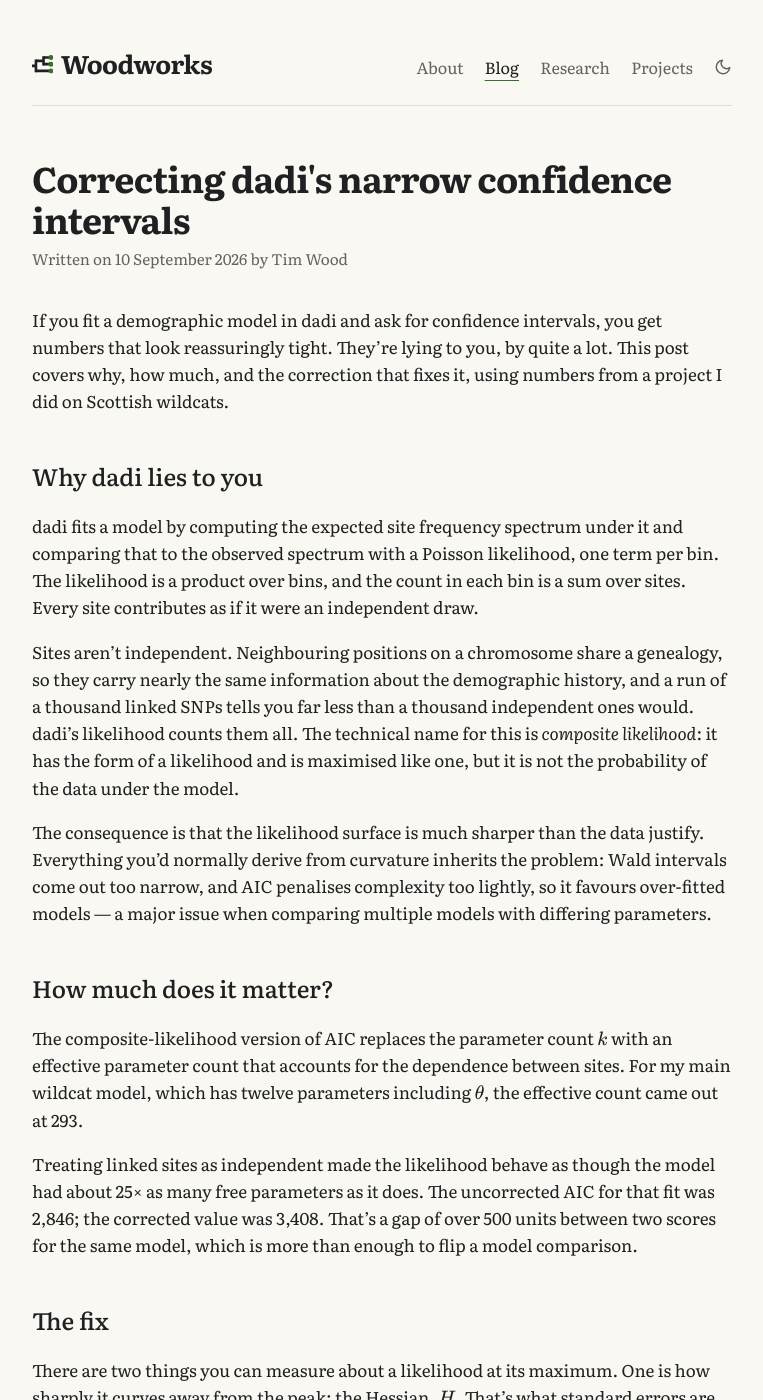
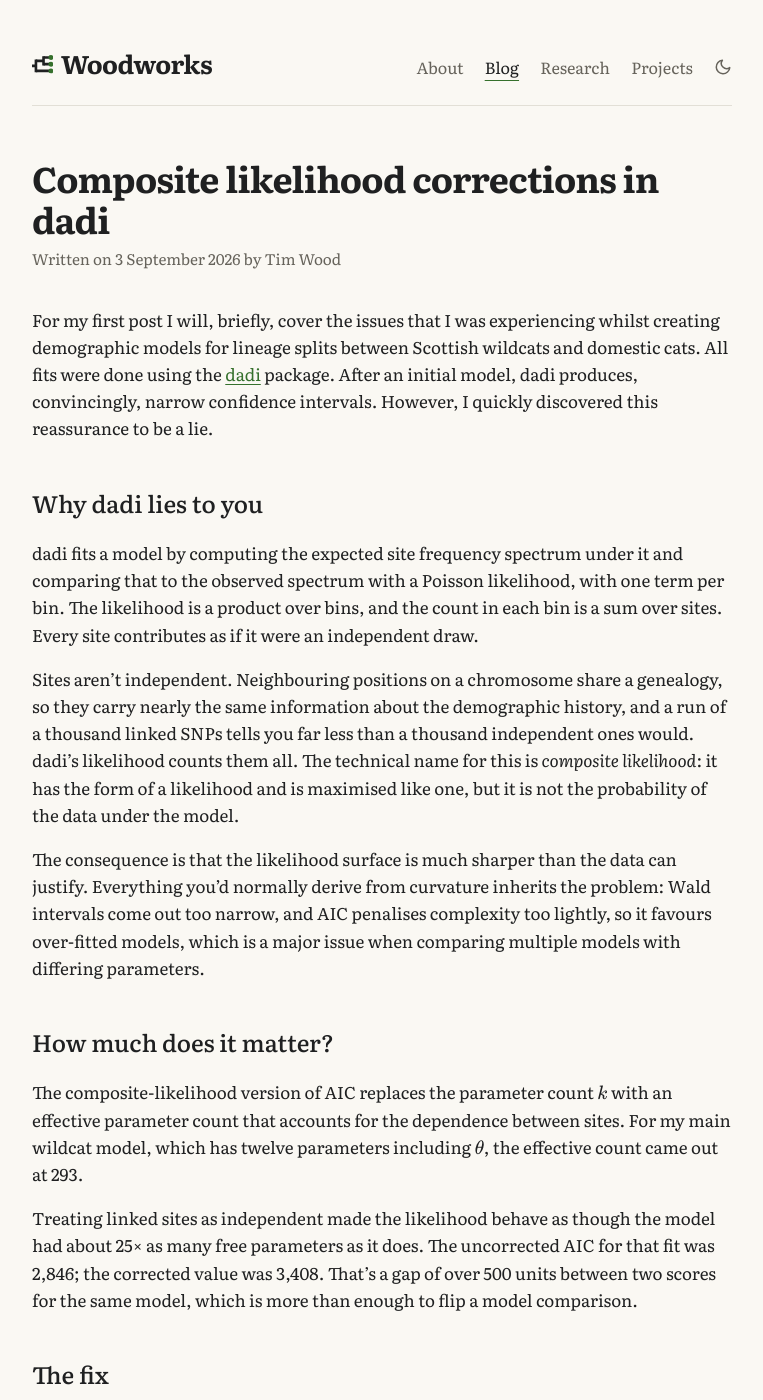
Before and after one commit to timj-wood/timj-wood.github.io, a Jekyll site: the page built from _posts/2026-09-03-composite-likelihood.md, in a window 1280 px wide and 1400 px high. Shown: the whole window, without its empty margins (258-1021 px from the left). Built offline with Jekyll 4.4.1, drawn with Linux system fonts in a browser that asks for light colours; some of the changed text lies outside the part shown.

Commit message:
Composite likelihood post

```diff
--- a/_posts/2026-09-3-composite-likelihood.md
+++ b/_posts/2026-09-03-composite-likelihood.md
@@ -1,20 +1,20 @@
 ---
-title: "Correcting dadi's narrow confidence intervals"
-date: 2026-09-10
+title: "Composite likelihood corrections in dadi"
+date: 2026-09-03
 summary: "Composite likelihood, the Godambe correction, and the mistakes I made applying it."
 category: stats
 math: true
 ---
 
-If you fit a demographic model in dadi and ask for confidence intervals, you get numbers that look reassuringly tight. They're lying to you, by quite a lot. This post covers why, how much, and the correction that fixes it, using numbers from a project I did on Scottish wildcats.
+For my first post I will, briefly, cover the issues that I was experiencing whilst creating demographic models for lineage splits between Scottish wildcats and domestic cats. All fits were done using the [dadi](https://dadi.readthedocs.io/en/latest/) package. After an initial model, dadi produces, convincingly, narrow confidence intervals. However, I quickly discovered this reassurance to be a lie.
 
 ## Why dadi lies to you
 
-dadi fits a model by computing the expected site frequency spectrum under it and comparing that to the observed spectrum with a Poisson likelihood, one term per bin. The likelihood is a product over bins, and the count in each bin is a sum over sites. Every site contributes as if it were an independent draw.
+dadi fits a model by computing the expected site frequency spectrum under it and comparing that to the observed spectrum with a Poisson likelihood, with one term per bin. The likelihood is a product over bins, and the count in each bin is a sum over sites. Every site contributes as if it were an independent draw.
 
 Sites aren't independent. Neighbouring positions on a chromosome share a genealogy, so they carry nearly the same information about the demographic history, and a run of a thousand linked SNPs tells you far less than a thousand independent ones would. dadi's likelihood counts them all. The technical name for this is *composite likelihood*: it has the form of a likelihood and is maximised like one, but it is not the probability of the data under the model.
 
-The consequence is that the likelihood surface is much sharper than the data justify. Everything you'd normally derive from curvature inherits the problem: Wald intervals come out too narrow, and AIC penalises complexity too lightly, so it favours over-fitted models — a major issue when comparing multiple models with differing parameters.
+The consequence is that the likelihood surface is much sharper than the data can justify. Everything you'd normally derive from curvature inherits the problem: Wald intervals come out too narrow, and AIC penalises complexity too lightly, so it favours over-fitted models, which is a major issue when comparing multiple models with differing parameters.
 
 ## How much does it matter?
 
```
